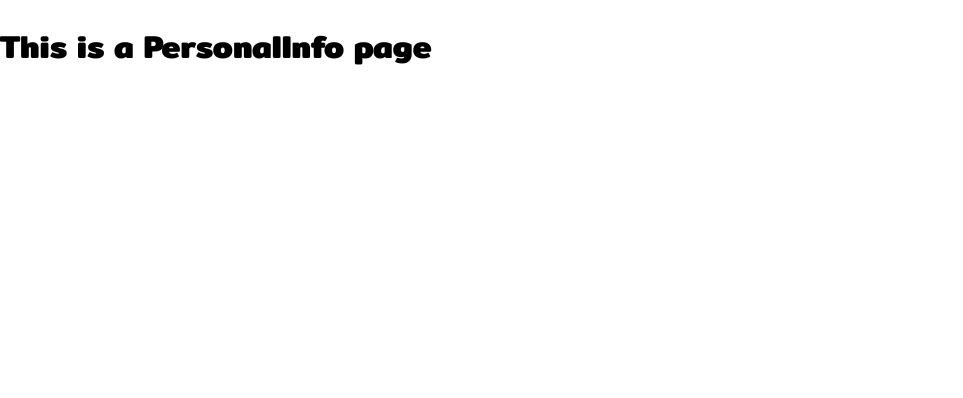
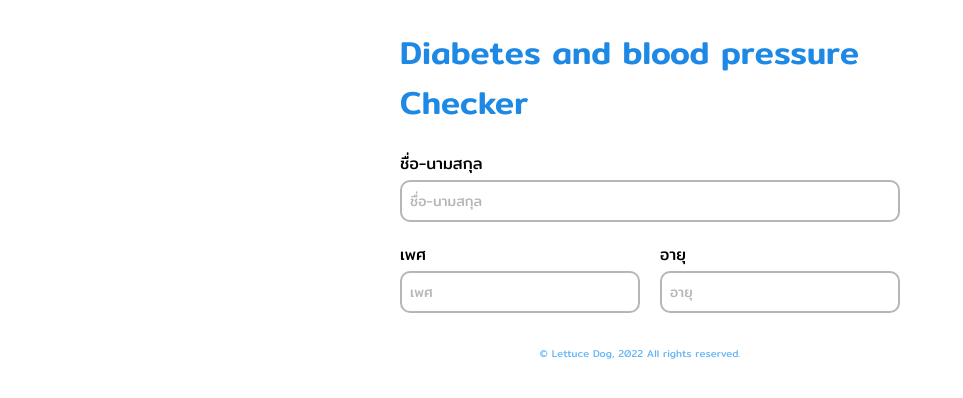
Before and after one commit to kaoapithepp/diabetes-checker, a React (Create React App) app: page /input in a window 1280 px wide. Shown: the top 398 px of the page, without its empty margins (0-963 px from the left). Built offline with nearby package versions, Linux system fonts and the light colour scheme.

Commit message:
feat: FormInput

```diff
--- /dev/null
+++ b/src/common/components/Footer.js
@@ -0,0 +1,17 @@
+import styled from "styled-components";
+
+const Footer = () => {
+    return (
+        <FooterText>
+            © Lettuce Dog, 2022 All rights reserved.
+        </FooterText>
+    );
+}
+
+const FooterText = styled.div`
+  color: var(--button-color);
+  font-size: 10px;
+  text-align: center;
+`
+
+export default Footer;
--- /dev/null
+++ b/src/common/components/FormInput.js
@@ -0,0 +1,49 @@
+import { useState } from "react";
+import styled from "styled-components";
+
+const FormInput = ({
+    type,
+    label,
+    placeholder
+}) => {
+
+    const [value, setValue] = useState('');
+
+    return (
+        <FormWrapper>
+            <p>{label}</p>
+            <Form
+                value={value}
+                onChange={e => setValue(e.target.value)}
+                type={type}
+                placeholder={placeholder}
+            />
+        </FormWrapper>
+    );
+}
+
+const FormWrapper = styled.div`
+    margin: 8px 0px;
+
+    p {
+        margin: 4px 0px;
+        font-size: 16px;
+    }
+`;
+
+const Form = styled.input`
+    padding: 8px;
+    border: 2px solid var(--form-grey);
+    border-radius: 10px;
+    width: 100%;
+    outline: none;
+    font-size: 14px;
+    font-family: "Mitr", sans-serif;
+
+    ::placeholder {
+        color: var(--form-grey);
+        font-weight: 400;
+    }
+`
+
+export default FormInput;
--- /dev/null
+++ b/src/common/components/Header.js
@@ -0,0 +1,21 @@
+import styled from "styled-components";
+
+const Header = () => {
+    return (
+        <HeaderText>
+            <h2>Diabetes and blood pressure Checker</h2>
+        </HeaderText>
+    );
+}
+
+const HeaderText = styled.div`
+    h2 {
+        color: var(--primary-color);
+        font-weight: 500;
+        margin-bottom: 12px;
+        font-size: 32px;
+    }
+
+`;
+
+export default Header;
--- a/src/modules/input/pages/PersonalInfo.js
+++ b/src/modules/input/pages/PersonalInfo.js
@@ -1,9 +1,58 @@
+import styled from "styled-components";
+
+import Header from "../../../common/components/Header"
+import Footer from "../../../common/components/Footer"
+import FormInput from "../../../common/components/FormInput";
+
 const PersonalInfo = () => {
   return (
-    <div>
-      <h1>This is a PersonalInfo page</h1>
-    </div>
+    <Container>
+      <Header />
+      <Content>
+        <form>
+
+        <FormInput
+        type="text"
+        label="ชื่อ-นามสกุล"
+        placeholder="ชื่อ-นามสกุล" />
+        <div className="grid-display">
+          <FormInput
+          type="text"
+          label="เพศ"
+          placeholder="เพศ" />
+          <FormInput
+          type="number"
+          label="อายุ"
+          placeholder="อายุ" />
+        </div>
+        </form>
+      </Content>
+      <Footer />
+    </Container>
   );
 }
 
+const Container =  styled.div`
+    vertical-align: middle;
+    margin-left: auto;
+    margin-right: auto;
+    width: 60vh;
+    @media screen and (max-width: 768px) {
+        display: flex;
+        flex-direction: column;
+        justify-content: center;
+        width: 80vw;
+    }
+`;
+
+const Content = styled.div`
+    margin: 24px 0px;
+
+    .grid-display {
+      display: grid;
+      grid-template-columns: 1fr 1fr;
+      grid-gap: 40px;
+    }
+`;
+
 export default PersonalInfo;
--- a/src/modules/welcome/pages/Welcome.js
+++ b/src/modules/welcome/pages/Welcome.js
@@ -2,6 +2,8 @@ import { useNavigate } from "react-router-dom";
 import styled from "styled-components";
 
 import { Button } from "../../../common/components/Button";
+import Header from "../../../common/components/Header";
+import Footer from "../../../common/components/Footer";
 
 const Welcome = () => {
   const navigate = useNavigate();
@@ -13,10 +15,8 @@ const Welcome = () => {
 
   return (
     <Container>
-      <Header>
-        <h2>Diabetes and blood pressure Checker</h2>
-        <h3>คัดกรองโรคเบาหวานและความดันโลหิตด้วยปิงปอง 7 สี</h3>
-      </Header>
+      <Header />
+      <h3>คัดกรองโรคเบาหวานและความดันโลหิตด้วยปิงปอง 7 สี</h3>
       <Content>
         <span>จุดประสงค์</span>
         <p>
@@ -28,9 +28,7 @@ const Welcome = () => {
         <img src="/image/TaeAugust11.jpg" alt="Welcome" className="img" />
         <Button onClick={handleStartButtonClick}>เริ่มทำแบบทดสอบ</Button>
       </Content>
-      <Footer>
-        © Lettuce Dog, 2022 All rights reserved.
-      </Footer>
+      <Footer />
     </Container>
   );
 }
@@ -43,15 +41,7 @@ const Container =  styled.div`
     @media screen and (max-width: 768px) {
         width: 80%
     }
-`;
 
-const Header = styled.div`
-    h2 {
-        color: var(--primary-color);
-        font-weight: 500;
-        margin-bottom: 12px;
-        font-size: 32px;
-    }
     h3 {
         color: var(--button-color);
         font-weight: 500;
@@ -77,10 +67,4 @@ const Content = styled.div`
     }
 `;
 
-const Footer = styled.div`
-  color: var(--button-color);
-  font-size: 12px;
-  text-align: center;
-`
-
 export default Welcome;
--- a/src/styles/Fonts.js
+++ b/src/styles/Fonts.js
@@ -32,6 +32,13 @@ export default createGlobalStyle`
   @font-face {
     font-family: "Mitr";
     font-style: normal;
+    font-weight: 400;
+    src: url("/fonts/Mitr/Mitr-Regular.ttf") format("truetype");
+  }
+
+  @font-face {
+    font-family: "Mitr";
+    font-style: normal;
     font-weight: 500;
     src: url("/fonts/Mitr/Mitr-Medium.ttf") format("truetype");
   }
```
